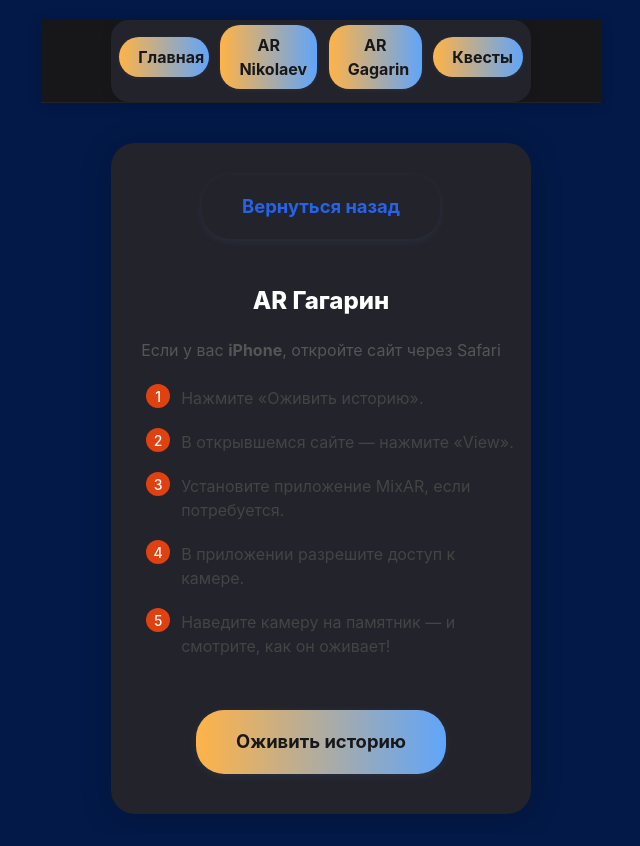
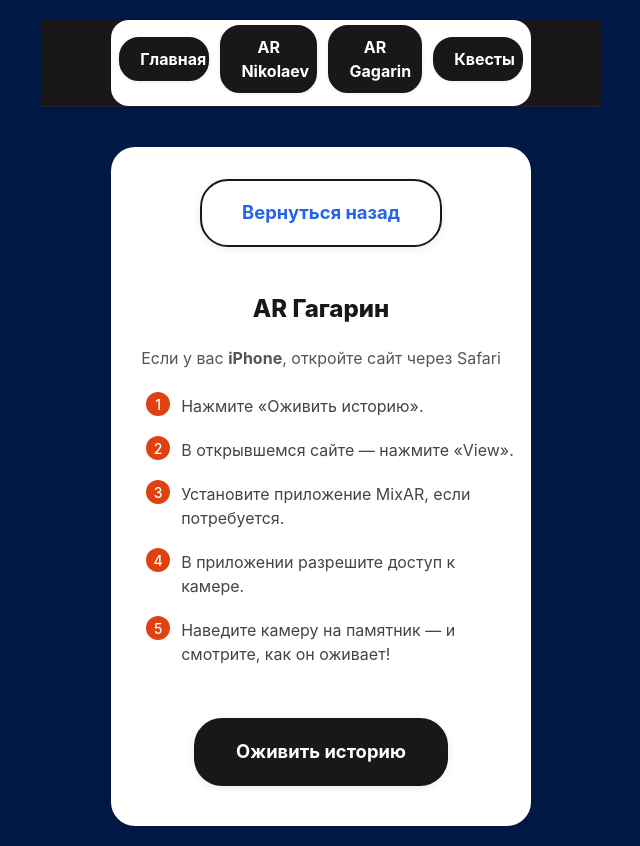
Before and after one commit to Mr-int/Ar-nikolaev, a React (Create React App) app: page /gagarin in a window 1280 px wide. Shown: the whole page, without its empty margins (319-959 px from the left). Built offline with nearby package versions, Linux system fonts and the light colour scheme.

Commit message:
Редизайн: только чёрно-белая палитра, убран цветной фон, header и кнопки без цветных акцентов

```diff
--- a/src/components/Header.jsx
+++ b/src/components/Header.jsx
@@ -3,12 +3,12 @@ import { Link } from 'react-router-dom';
 
 const headerStyle = {
   width: '100%',
-  background: 'rgba(24,24,26,0.98)',
+  background: '#18181a',
   borderBottom: '1px solid #23232b',
   position: 'sticky',
   top: 0,
   zIndex: 100,
-  boxShadow: '0 2px 12px rgba(0,0,0,0.18)',
+  boxShadow: '0 2px 12px rgba(0,0,0,0.10)',
   display: 'flex',
   justifyContent: 'center',
   alignItems: 'center',
@@ -25,23 +25,29 @@ const navStyle = {
   margin: '0 auto',
   padding: '0.3rem 0.5rem',
   borderRadius: '18px',
-  background: '#23232b',
-  boxShadow: '0 2px 12px rgba(0,0,0,0.10)',
+  background: '#fff',
+  boxShadow: '0 2px 12px rgba(0,0,0,0.06)',
 };
 
 const linkStyle = {
-  background: 'linear-gradient(90deg, #ffb347 0%, #60a5fa 100%)',
-  color: '#18181a',
+  background: '#18181a',
+  color: '#fff',
   fontWeight: 700,
   borderRadius: '20px',
   padding: '0.5em 1.2em',
   fontSize: '1em',
-  border: 'none',
-  boxShadow: '0 1px 4px rgba(96,165,250,0.10)',
-  transition: 'background 0.2s, color 0.2s, transform 0.2s',
+  border: '2px solid #18181a',
+  boxShadow: '0 1px 4px rgba(0,0,0,0.08)',
+  transition: 'background 0.2s, color 0.2s, border 0.2s, transform 0.2s',
   textAlign: 'center',
   minWidth: 90,
   display: 'inline-block',
+};
+
+const linkHover = {
+  background: '#fff',
+  color: '#18181a',
+  border: '2px solid #ff3333',
 };
 
 const Header = () => (
--- a/src/index.css
+++ b/src/index.css
@@ -3,7 +3,7 @@ body {
   padding: 0;
   font-family: 'Inter', 'Segoe UI', Arial, sans-serif;
   background: #18181a;
-  color: #f3f4f6;
+  color: #18181a;
   min-height: 100vh;
   transition: background 0.3s, color 0.3s;
 }
@@ -13,13 +13,13 @@ body {
 }
 
 a {
-  color: #60a5fa;
+  color: #18181a;
   text-decoration: none;
   transition: color 0.2s;
 }
 
 a:hover {
-  color: #ffb347;
+  color: #ff3333;
   text-decoration: underline;
 }
 
@@ -28,7 +28,7 @@ a:hover {
   background: #23232b;
 }
 ::-webkit-scrollbar-thumb {
-  background: #60a5fa;
+  background: #333;
   border-radius: 8px;
 }
 
@@ -37,8 +37,8 @@ a:hover {
   margin: 2.5rem auto 0 auto;
   padding: 2rem 1rem;
   border-radius: 24px;
-  background: #23232b;
-  box-shadow: 0 4px 32px rgba(0,0,0,0.18);
+  background: #fff;
+  box-shadow: 0 4px 32px rgba(0,0,0,0.10);
   display: flex;
   flex-direction: column;
   align-items: center;
@@ -46,7 +46,7 @@ a:hover {
 
 h1, h2, h3 {
   font-weight: 800;
-  color: #fff;
+  color: #18181a;
   margin-bottom: 1.2rem;
   word-break: break-word;
   text-align: center;
@@ -58,19 +58,20 @@ p {
   opacity: 0.92;
   word-break: break-word;
   text-align: center;
+  color: #18181a;
 }
 
 .btn {
   display: inline-block;
   padding: 1em 2.2em;
   font-size: 1.15em;
-  color: #18181a;
-  background: linear-gradient(90deg, #ffb347 0%, #60a5fa 100%);
-  border: none;
+  color: #fff;
+  background: #18181a;
+  border: 2px solid #18181a;
   border-radius: 28px;
   font-weight: 700;
-  box-shadow: 0 2px 8px rgba(96,165,250,0.10);
-  transition: background 0.2s, color 0.2s, transform 0.2s;
+  box-shadow: 0 2px 8px rgba(0,0,0,0.08);
+  transition: background 0.2s, color 0.2s, border 0.2s, transform 0.2s;
   cursor: pointer;
   margin-bottom: 0.5rem;
   text-align: center;
@@ -78,8 +79,9 @@ p {
 }
 
 .btn:hover {
-  background: linear-gradient(90deg, #60a5fa 0%, #ffb347 100%);
-  color: #23232b;
+  background: #fff;
+  color: #18181a;
+  border: 2px solid #ff3333;
   transform: translateY(-2px) scale(1.04);
 }
 
@@ -88,7 +90,7 @@ p {
     max-width: 98vw;
     padding: 1.2rem 0.5rem;
     border-radius: 16px;
-    box-shadow: 0 2px 12px rgba(0,0,0,0.18);
+    box-shadow: 0 2px 12px rgba(0,0,0,0.10);
   }
   h1, h2, h3 {
     font-size: 1.2em;
```
